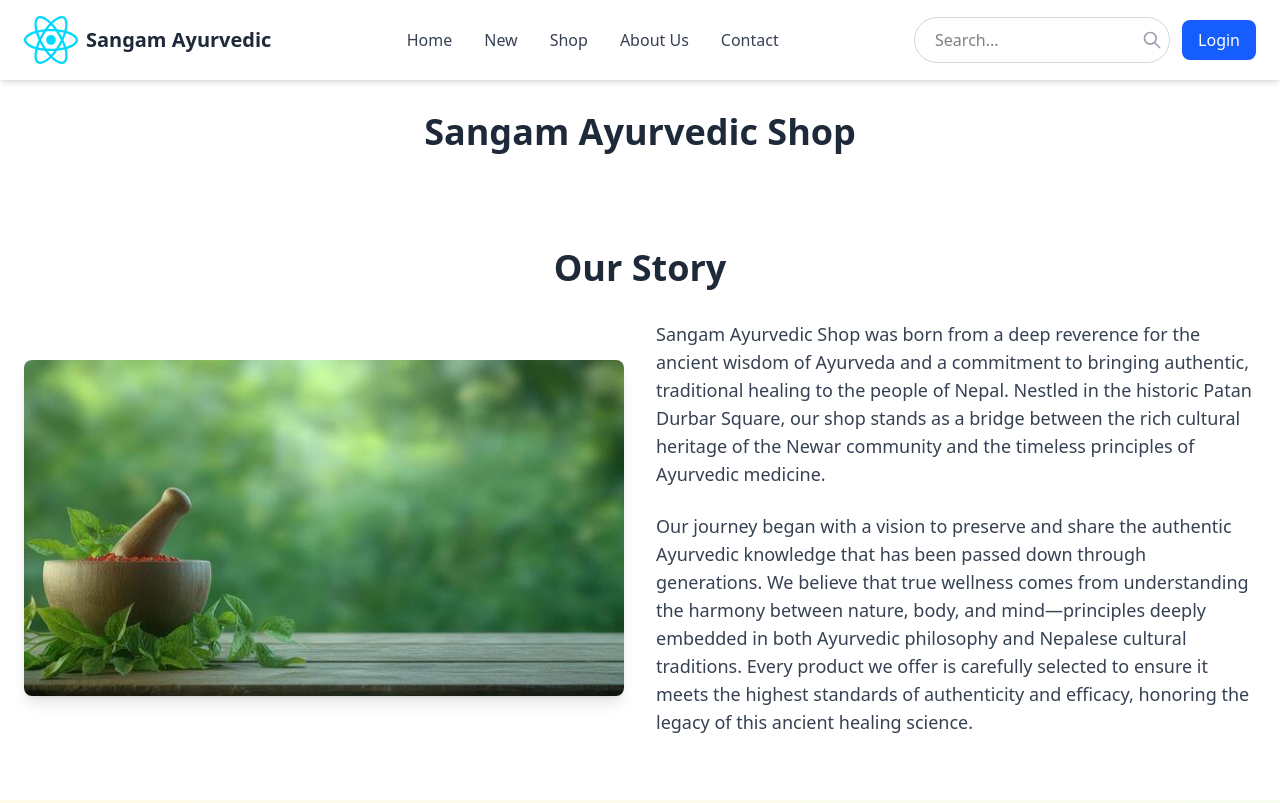
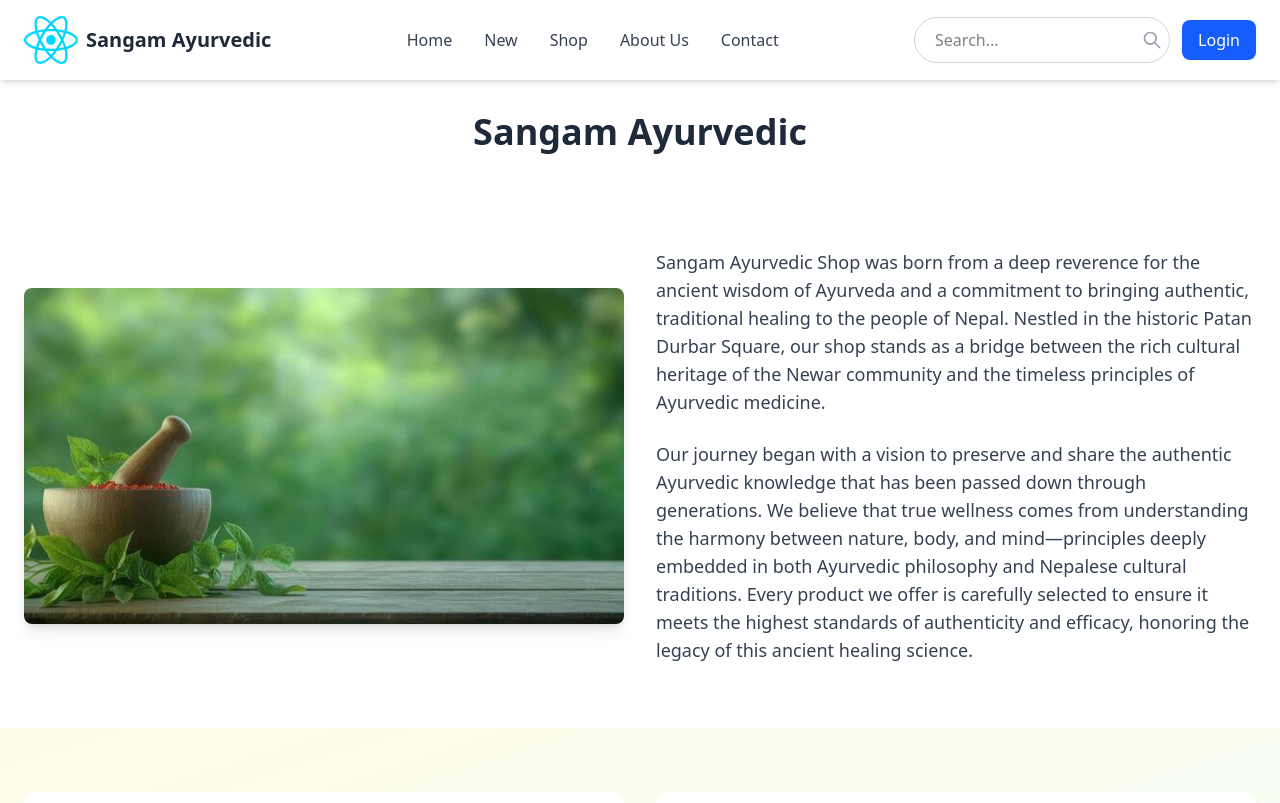
Before and after one commit to Nivesh26/Sangam-Ayurvedic-Shop, a React (Vite) app in the folder Frontend/: page /aboutus in a window 1280 px wide. Shown: the top 803 px of the page. Built offline with nearby package versions, Linux system fonts and the light colour scheme.

Commit message:
Update About Us page title and remove "Our Story" section header for a cleaner layout.

```diff
--- a/Frontend/src/User Pages/Aboutus.tsx
+++ b/Frontend/src/User Pages/Aboutus.tsx
@@ -47,7 +47,7 @@ const Aboutus = () => {
         <section className="py-8">
           <div className="max-w-7xl mx-auto px-6 text-center">
             <h1 className="text-3xl md:text-4xl font-bold text-gray-800">
-              Sangam Ayurvedic Shop
+              Sangam Ayurvedic
             </h1>
           </div>
         </section>
@@ -55,7 +55,6 @@ const Aboutus = () => {
         {/* Our Story Section */}
         <section className="py-16 bg-white">
           <div className="max-w-7xl mx-auto px-6">
-            <h2 className="text-3xl md:text-4xl font-bold text-gray-800 mb-8 text-center">Our Story</h2>
             <div className="grid grid-cols-1 md:grid-cols-2 gap-8 items-center">
               {/* Image */}
               <div className="order-2 md:order-1">
```
